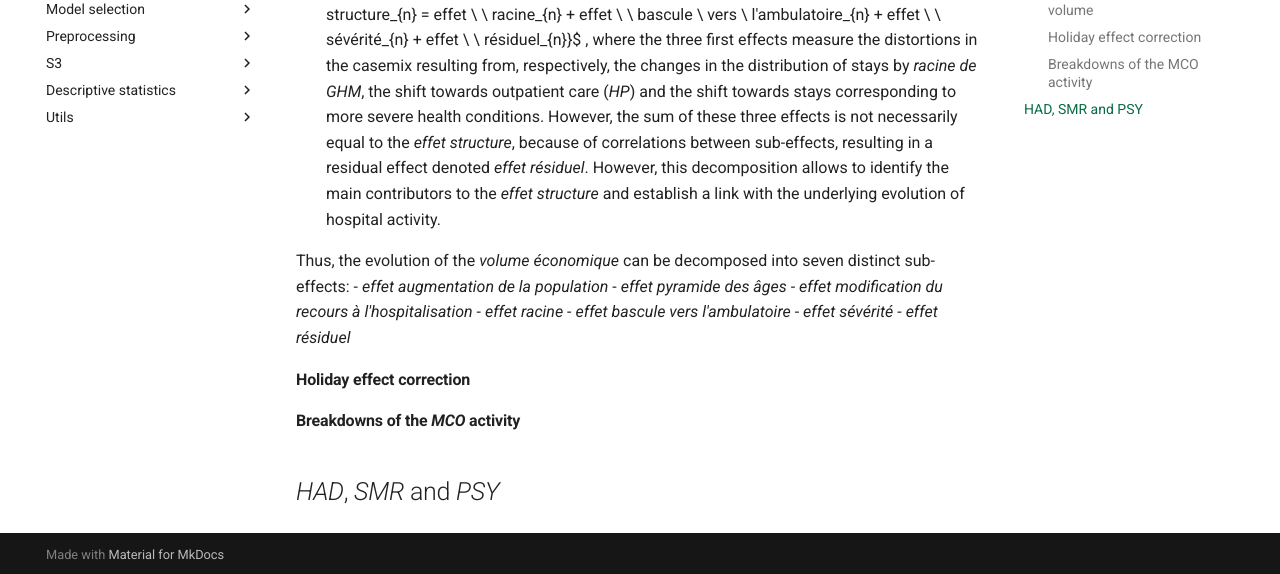
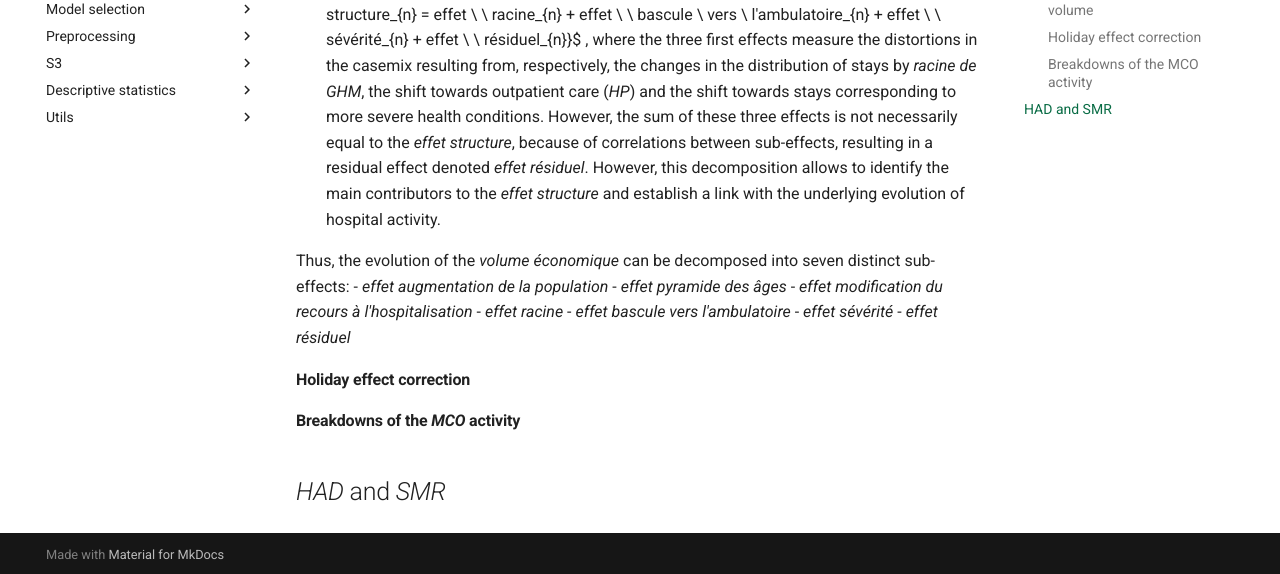
Before and after one commit to IGF-PSD/igf_toolbox, an MkDocs documentation site: the page built from docs/concepts/HOSPITAL_ACTIVITY.md, in a window 1280 px wide and 900 px high, scrolled down 6798 px. Shown: the part 323-897 px from the top of the window. Built offline with MkDocs 1.6.1 and Material for MkDocs 9.7.7, drawn with Linux system fonts in a browser that asks for light colours; formulas are drawn with MathJax 3; comment, search, counter and statistics services are not loaded.

Commit message:
Update HOSPITAL_ACTIVITY.md

```diff
--- a/docs/concepts/HOSPITAL_ACTIVITY.md
+++ b/docs/concepts/HOSPITAL_ACTIVITY.md
@@ -166,4 +166,4 @@ Thus, the evolution of the *volume économique* can be decomposed into seven dis
 
 #### Breakdowns of the *MCO* activity
 
-## *HAD*, *SMR* and *PSY*
+## *HAD* and *SMR*
```
